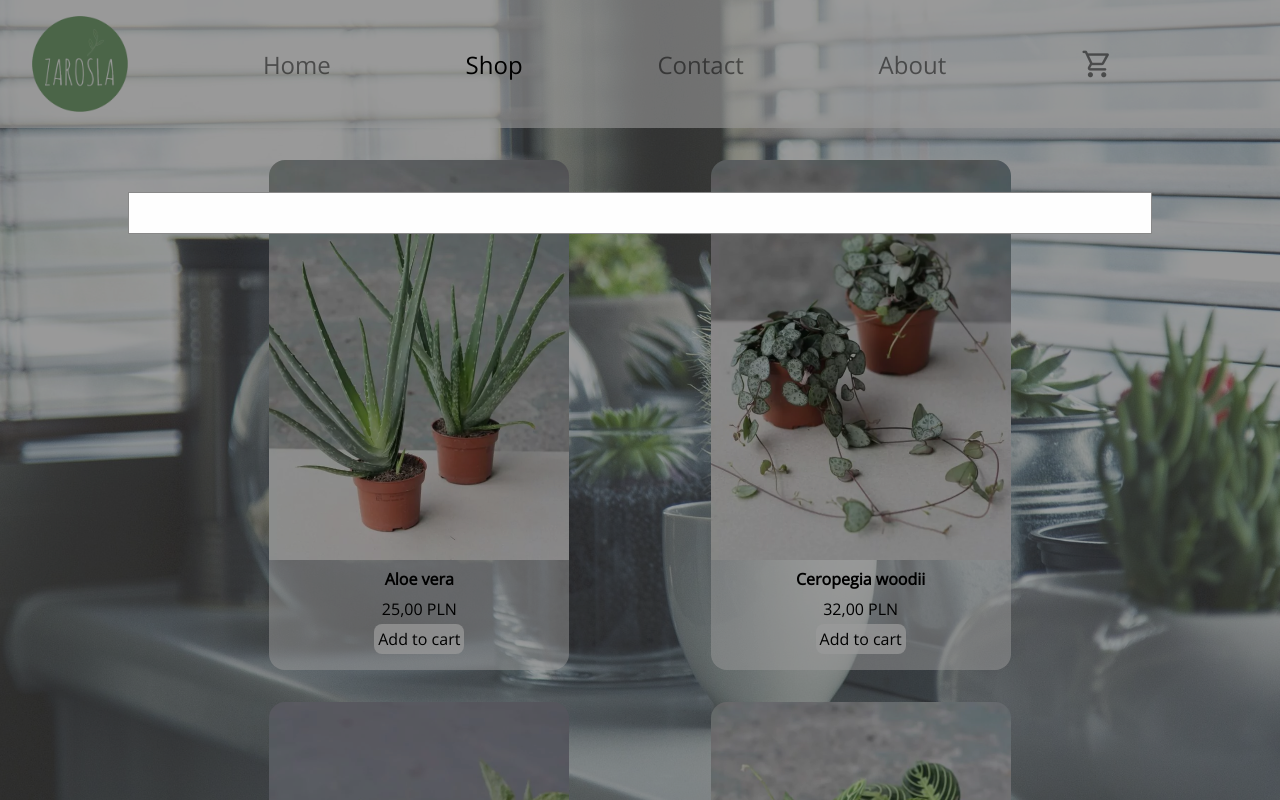
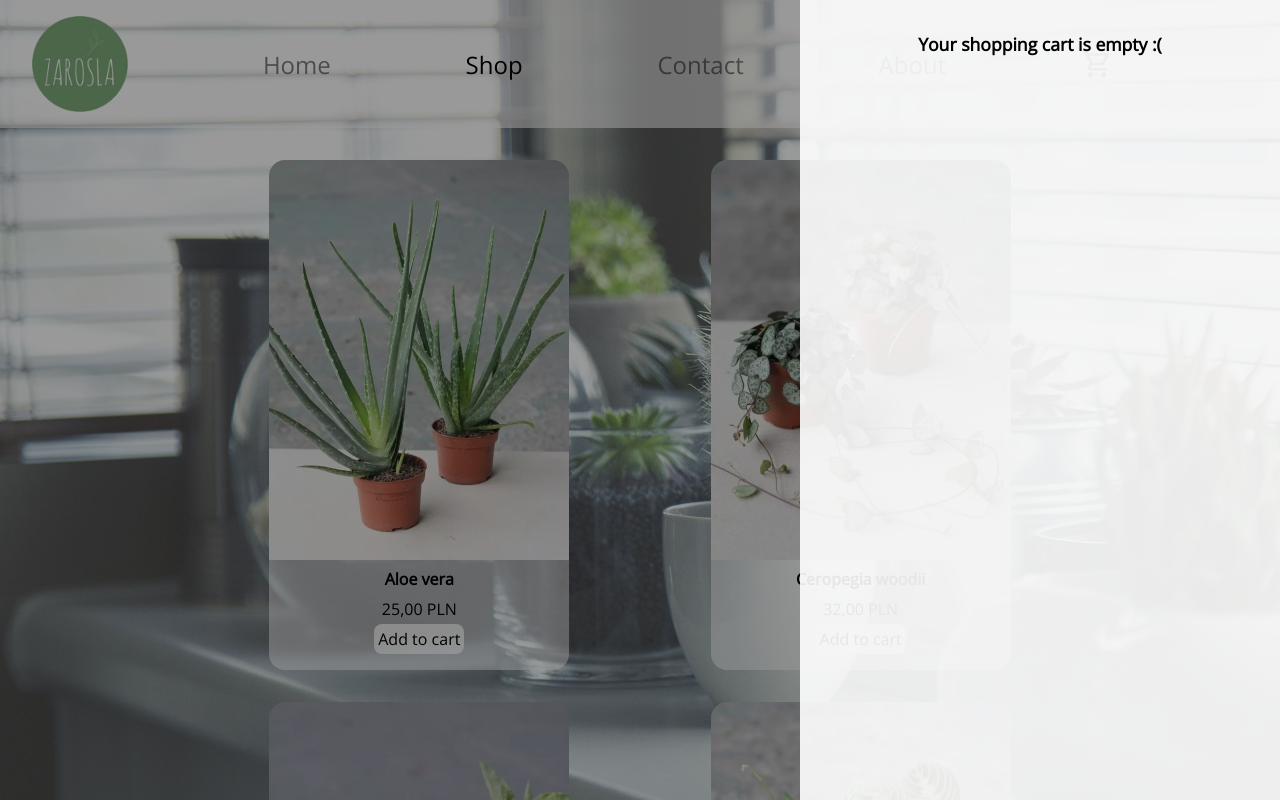
Before and after one commit to halldor03/shopping-cart, a React (Create React App) app: page /shop in a window 1280 px wide. Both pictures are taken after a click on the element "shopping_cart". Shown: the top 800 px of the page. Built offline with nearby package versions, Linux system fonts and the light colour scheme.

Commit message:
To do: styling

```diff
--- a/src/App.js
+++ b/src/App.js
@@ -5,6 +5,7 @@ import Contact from "./components/Contact";
 import Shop from "./components/Shop";
 import About from "./components/About";
 import Navbar from "./components/Navbar";
+import Cart from "./components/Cart";
 import uniqid from "uniqid";
 import "./styles.css";
 
@@ -12,102 +13,114 @@ function App() {
   const [plants, setPlants] = useState([
     {
       name: "Aloe vera",
-      price: "25,00",
+      price: 25,
       currentImgSrc: "../img/plants/aloeVera1.webp",
       imgSrc1: "../img/plants/aloeVera1.webp",
       imgSrc2: "../img/plants/aloeVera2.webp",
       id: uniqid(),
+      quantity: 1,
     },
     {
       name: "Ceropegia woodii",
-      price: "32,00",
+      price: 32,
       currentImgSrc: "../img/plants/ceropegia1.webp",
       imgSrc1: "../img/plants/ceropegia1.webp",
       imgSrc2: "../img/plants/ceropegia2.webp",
       id: uniqid(),
+      quantity: 1,
     },
     {
       name: "Epipremnum 'Marble Queen'",
-      price: "32,00",
+      price: 32,
       currentImgSrc: "../img/plants/epiMarble1.webp",
       imgSrc1: "../img/plants/epiMarble1.webp",
       imgSrc2: "../img/plants/epiMarble2.webp",
       id: uniqid(),
+      quantity: 1,
     },
     {
       name: "Maranta 'Lemon Lime'",
-      price: "79,00",
+      price: 79,
       currentImgSrc: "../img/plants/maranta1.webp",
       imgSrc1: "../img/plants/maranta1.webp",
       imgSrc2: "../img/plants/maranta2.webp",
       id: uniqid(),
+      quantity: 1,
     },
     {
       name: "Zamioculcas zamiifolia",
-      price: "89,00",
+      price: 89,
       currentImgSrc: "../img/plants/zamio1.webp",
       imgSrc1: "../img/plants/zamio1.webp",
       imgSrc2: "../img/plants/zamio2.webp",
       id: uniqid(),
+      quantity: 1,
     },
     {
       name: "Ficus lyrata",
-      price: "790,00",
+      price: 790,
       currentImgSrc: "../img/plants/ficus1.webp",
       imgSrc1: "../img/plants/ficus1.webp",
       imgSrc2: "../img/plants/ficus2.webp",
       id: uniqid(),
+      quantity: 1,
     },
     {
       name: "Monstera deliciosa",
-      price: "399,00",
+      price: 399,
       currentImgSrc: "../img/plants/monstera1.webp",
       imgSrc1: "../img/plants/monstera1.webp",
       imgSrc2: "../img/plants/monstera2.webp",
       id: uniqid(),
+      quantity: 1,
     },
     {
       name: "Philodendron 'Birkin'",
-      price: "49,00",
+      price: 49,
       currentImgSrc: "../img/plants/philo1.webp",
       imgSrc1: "../img/plants/philo1.webp",
       imgSrc2: "../img/plants/philo2.webp",
       id: uniqid(),
+      quantity: 1,
     },
     {
       name: "Strelitzia nicolai",
-      price: "39,00",
+      price: 39,
       currentImgSrc: "../img/plants/strel1.webp",
       imgSrc1: "../img/plants/strel1.webp",
       imgSrc2: "../img/plants/strel2.webp",
       id: uniqid(),
+      quantity: 1,
     },
     {
       name: "Beaucarnea recurvata",
-      price: "289,00",
+      price: 289,
       currentImgSrc: "../img/plants/beau1.webp",
       imgSrc1: "../img/plants/beau1.webp",
       imgSrc2: "../img/plants/beau2.webp",
       id: uniqid(),
+      quantity: 1,
     },
     {
       name: "Olea europea",
-      price: "159,00",
+      price: 159,
       currentImgSrc: "../img/plants/olea1.webp",
       imgSrc1: "../img/plants/olea1.webp",
       imgSrc2: "../img/plants/olea2.webp",
       id: uniqid(),
+      quantity: 1,
     },
     {
       name: "Washingtonia robusta",
-      price: "1 850,00",
+      price: 1850,
       currentImgSrc: "../img/plants/wash1.webp",
       imgSrc1: "../img/plants/wash1.webp",
       imgSrc2: "../img/plants/wash2.webp",
       id: uniqid(),
+      quantity: 1,
     },
   ]);
-  const [plantsInCart, setPlantsInCard] = useState([]);
+  const [plantsInCart, setPlantsInCart] = useState([]);
 
   return (
     <>
@@ -126,11 +139,12 @@ function App() {
                 plants={plants}
                 setPlants={setPlants}
                 plantsInCart={plantsInCart}
-                setPlantsInCard={setPlantsInCard}
+                setPlantsInCart={setPlantsInCart}
               />
             }
           />
         </Routes>
+        <Cart plantsInCart={plantsInCart} setPlantsInCart={setPlantsInCart} />
       </main>
       <footer>Copyright &copy; Kacper Szulc 2022</footer>
     </>
--- a/src/components/Cart.js
+++ b/src/components/Cart.js
@@ -1,21 +1,69 @@
-export default function Cart({ plantsInCart }) {
-  //FIGURE OUT HOW TO ADD TWO IDENTICAL PLANTS AND DISPLAY THEIR QUANTITY, CALCULATE TOTAL COST AND IMPLEMENT ADD/REMOVE PLANTS
+export default function Cart({ plantsInCart, setPlantsInCart }) {
+  const totalPrice = plantsInCart.reduce((accumulator, plant) => {
+    return accumulator + plant.price * plant.quantity;
+  }, 0);
+
+  const removePlantFromCart = (plantIndex) => {
+    setPlantsInCart(
+      plantsInCart.filter((plant, index) => index !== plantIndex)
+    );
+  };
+
   return (
     <>
+      {plantsInCart.length === 0 ? (
+        <div id="modalBackground">
           <div id="cartModal">
-        <div className="modalContent">
-          {plantsInCart.map((plant) => {
+            <div className="cartTitle">Your shopping cart is empty :(</div>
+          </div>
+        </div>
+      ) : (
+        <div id="modalBackground">
+          <div id="cartModal">
+            <div className="cartTitle">Your shopping cart</div>
+            {plantsInCart.map((plant, index) => {
               return (
-              <div className="plantInCart" key={plant.id}>
+                <div className="plantInCart" key={Math.random() * 10000}>
                   <img className="plantInCartImage" src={plant.currentImgSrc} />
+                  <div className="plantInCartInfo">
                     <div className="plantInCartName">{plant.name}</div>
-                <div className="plantInCartPrice">{plant.price}</div>
-                <div className="plantInCartQuantity">quantity</div>
+                    <div className="plantInCartQuantity">
+                      Quantity: {plant.quantity}
+                    </div>
+                    <button
+                      className="removePlantFromCartButton"
+                      onClick={() => removePlantFromCart(index)}
+                    >
+                      Remove from cart
+                    </button>
+                    <div className="plantInCartPrice">
+                      {Intl.NumberFormat("de-DE", {
+                        style: "currency",
+                        currency: "PLN",
+                      }).format(plant.price * plant.quantity)}
+                    </div>
+                  </div>
                 </div>
               );
             })}
+            <span className="totalOrder">
+              Total:{" "}
+              {Intl.NumberFormat("de-DE", {
+                style: "currency",
+                currency: "PLN",
+              }).format(totalPrice)}
+            </span>
+            <button
+              className="checkoutButton"
+              onClick={() => {
+                alert("Coming soon");
+              }}
+            >
+              Checkout
+            </button>
           </div>
         </div>
+      )}
     </>
   );
 }
--- a/src/components/Navbar.js
+++ b/src/components/Navbar.js
@@ -1,6 +1,23 @@
 import { NavLink } from "react-router-dom";
 
 export default function Navbar({ plantsInCart }) {
+  const showCart = () => {
+    const modal = document.getElementById("cartModal");
+    const modalBackground = document.getElementById("modalBackground");
+    modal.style.display = "flex";
+    modalBackground.style.display = "block";
+    window.addEventListener("click", (e) => {
+      if (e.target == modalBackground) {
+        modal.style.display = "none";
+        modalBackground.style.display = "none";
+      }
+    });
+  };
+
+  const totalQuantity = plantsInCart.reduce((accumulator, plant) => {
+    return accumulator + plant.quantity;
+  }, 0);
+
   return (
     <>
       <NavLink to="/">
@@ -20,25 +37,11 @@ export default function Navbar({ plantsInCart }) {
           About
         </NavLink>
         <div className="shoppingCartIcon">
-          <span
-            className="material-symbols-rounded"
-            onClick={() => {
-              const modal = document.getElementById("cartModal");
-              modal.style.display = "block";
-              window.addEventListener("click", (e) => {
-                const modal = document.getElementById("cartModal");
-                if (e.target == modal) {
-                  modal.style.display = "none";
-                }
-              });
-            }}
-          >
+          <span className="material-symbols-rounded" onClick={() => showCart()}>
             shopping_cart
           </span>
           {plantsInCart.length === 0 ? null : (
-            <div className="shoppingCartQuantity">
-              {(plantsInCart.length = plantsInCart.length)}
-            </div>
+            <div className="shoppingCartQuantity">{totalQuantity}</div>
           )}
         </div>
       </div>
--- a/src/components/Shop.js
+++ b/src/components/Shop.js
@@ -1,8 +1,6 @@
-import Cart from "./Cart";
-
 export default function Shop({
   plantsInCart,
-  setPlantsInCard,
+  setPlantsInCart,
   plants,
   setPlants,
 }) {
@@ -31,7 +29,13 @@ export default function Shop({
   };
 
   const addPlantToCart = (plant) => {
-    setPlantsInCard([...plantsInCart, plant]);
+    if (plantsInCart.filter((e) => e.name === plant.name).length > 0) {
+      setPlantsInCart(
+        plantsInCart.map((el) =>
+          el.name === plant.name ? { ...el, quantity: (el.quantity += 1) } : el
+        )
+      );
+    } else setPlantsInCart([...plantsInCart, plant]);
   };
 
   return (
@@ -49,7 +53,12 @@ export default function Shop({
               />
               <div className="plantInfo">
                 <div className="plantName">{plant.name}</div>
-                <div className="plantPrice">{plant.price} PLN</div>
+                <div className="plantPrice">
+                  {Intl.NumberFormat("de-DE", {
+                    style: "currency",
+                    currency: "PLN",
+                  }).format(plant.price)}{" "}
+                </div>
                 <button
                   className="addToCartButton"
                   onClick={() => addPlantToCart(plant)}
@@ -61,7 +70,6 @@ export default function Shop({
           );
         })}
       </div>
-      <Cart plantsInCart={plantsInCart} />
     </>
   );
 }
--- a/src/styles.css
+++ b/src/styles.css
@@ -23,7 +23,6 @@ body {
   background-position: center;
   background-blend-mode: lighten;
   background-attachment: fixed;
-  overflow-y: overlay;
 }
 
 #root {
@@ -150,25 +149,107 @@ footer {
   align-items: center;
 }
 
+/* MODAL BACKGROUND */
+#modalBackground {
+  display: none;
+  position: fixed;
+  z-index: 1;
+  left: 0;
+  top: 0;
+  width: 100%;
+  height: 100%;
+  overflow: auto;
+  background-color: rgba(0, 0, 0, 0.4);
+}
+
 /* MODAL */
 #cartModal {
-  display: none; /* Hidden by default */
-  position: fixed; /* Stay in place */
-  z-index: 1; /* Sit on top */
-  left: 0;
+  display: none;
+  flex-direction: column;
+  position: fixed;
+  z-index: 1;
+  right: 0;
   top: 0;
-  width: 100%; /* Full width */
-  height: 100%; /* Full height */
-  overflow: auto; /* Enable scroll if needed */
-  background-color: rgb(0, 0, 0); /* Fallback color */
-  background-color: rgba(0, 0, 0, 0.4); /* Black w/ opacity */
+  width: 30rem;
+  height: 100vh;
+  background-color: rgb(255, 255, 255, 0.9);
+  animation-name: animateright;
+  animation-duration: 0.4s;
+  animation-timing-function: ease-in-out;
+  padding: 2rem;
+  overflow-y: scroll;
+  -ms-overflow-style: none;
+  scrollbar-width: none;
 }
 
-/* Modal Content/Box */
-.modalContent {
-  background-color: #fefefe;
-  margin: 15% auto; /* 15% from the top and centered */
-  padding: 20px;
-  border: 1px solid #888;
-  width: 80%; /* Could be more or less, depending on screen size */
+#cartModal::-webkit-scrollbar {
+  display: none;
 }
+
+@keyframes animateright {
+  from {
+    right: -100px;
+    opacity: 0;
+  }
+  to {
+    top: 0;
+    opacity: 1;
+  }
+}
+
+.cartTitle {
+  font-size: 1.1rem;
+  font-weight: 600;
+  padding-bottom: 1rem;
+  text-align: center;
+}
+
+.plantInCart {
+  display: flex;
+  align-items: center;
+  margin-bottom: 0.5rem;
+  padding-bottom: 0.5rem;
+  border-bottom: 1px black solid;
+}
+
+#cartModal div:last-of-type {
+  border-bottom: 0;
+}
+
+.plantInCartImage {
+  height: 160px;
+  width: 120px;
+}
+
+.plantInCartInfo {
+  display: flex;
+  flex-direction: column;
+  align-items: center;
+  flex-grow: 1;
+  padding: 0rem 1rem 0rem 1rem;
+  line-height: 1.7;
+}
+
+.plantInCartName {
+  font-weight: 600;
+}
+
+.totalOrder {
+  font-size: 1.1rem;
+  font-weight: 600;
+  padding-bottom: 1rem;
+  text-align: center;
+}
+
+.checkoutButton {
+  appearance: none;
+  background: rgb(221, 221, 221);
+  padding: 0.25rem;
+  border-radius: 0.5rem;
+  border: 0;
+  cursor: pointer;
+}
+
+.checkoutButton:hover {
+  background: rgb(209, 209, 209);
+}
```
Lines whose indentation alone changed are shown as unchanged.
